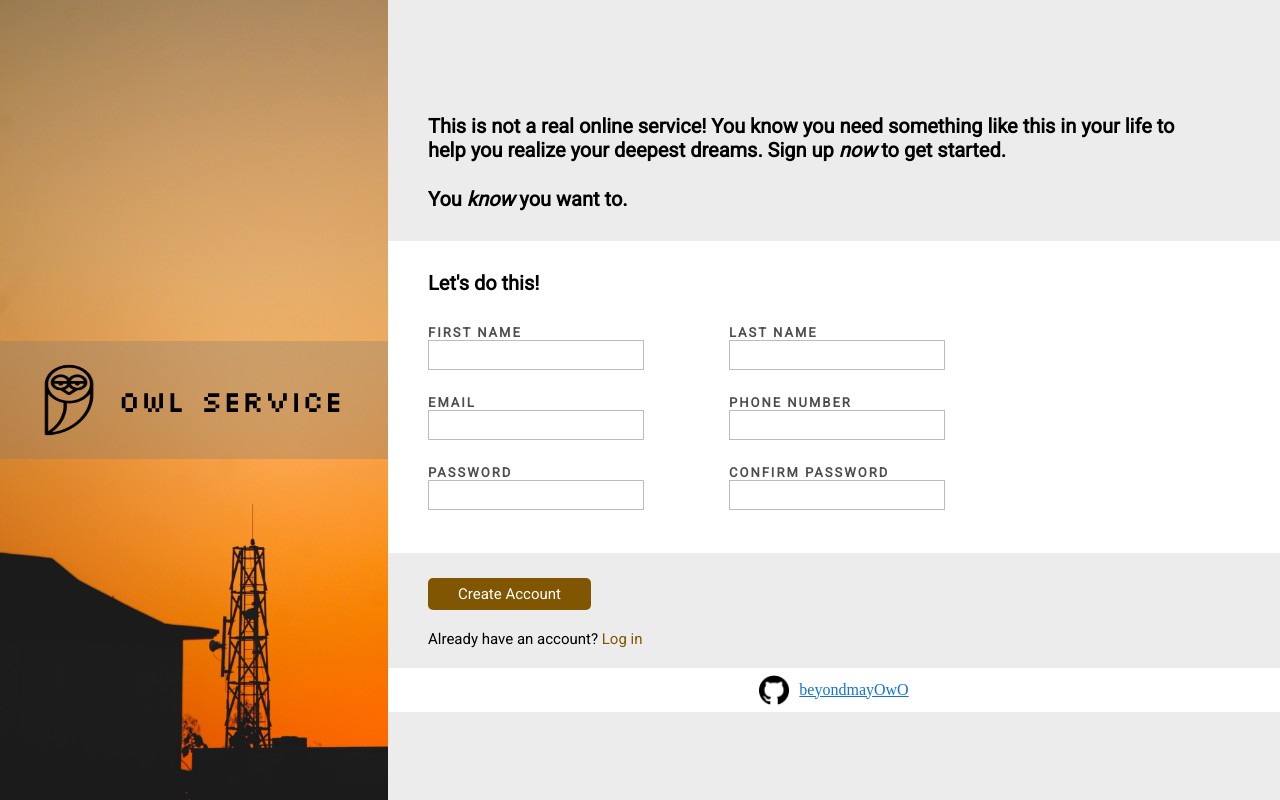
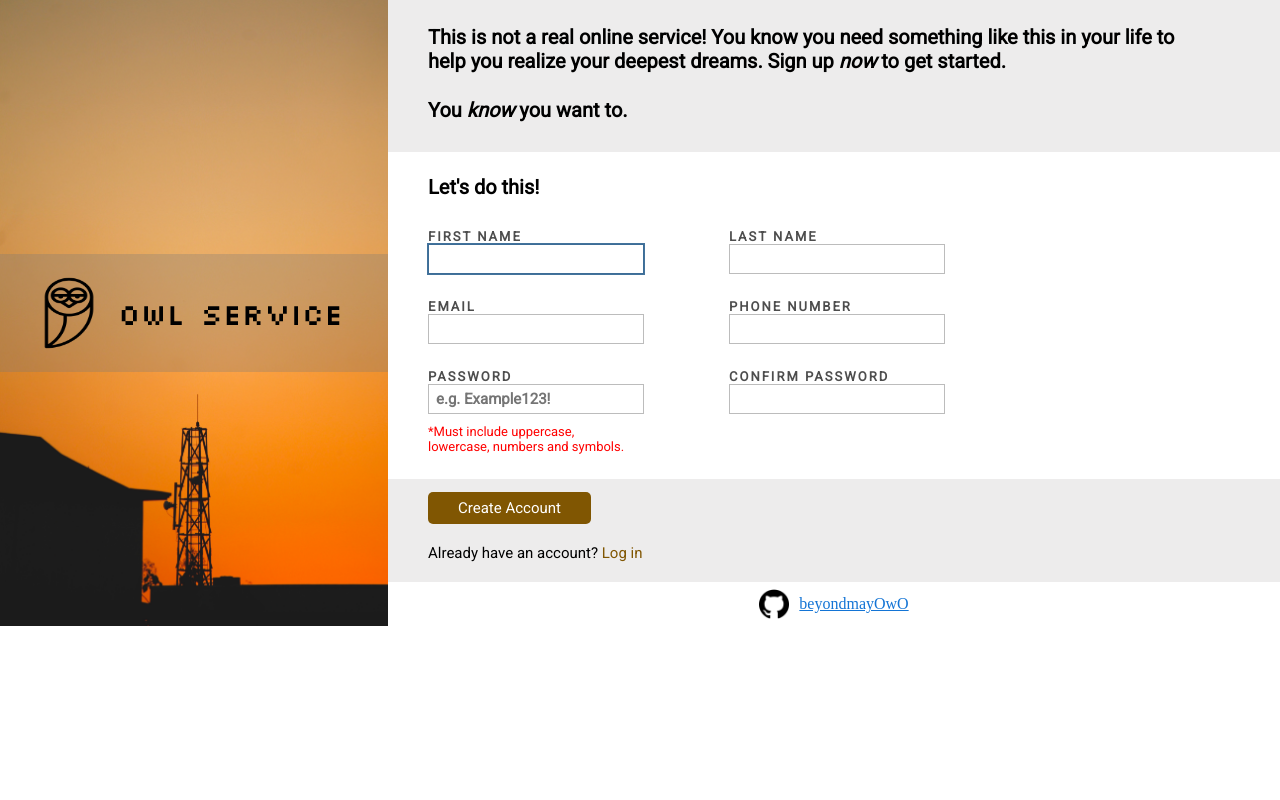
Before and after one commit to beyondmayOwO/sign-up-form, a plain HTML site: page index.html in a window 1280 px wide. Drawn offline with Linux system fonts and the light colour scheme.

Commit message:
Added focus to first name input and password alert

```diff
--- a/index.html
+++ b/index.html
@@ -27,7 +27,7 @@
         <ul>
           <li>
             <label for="first-name">FIRST NAME</label>
-            <input type="text" name="user-first-name" id="first-name">
+            <input type="text" name="user-first-name" id="first-name" autofocus>
           </li>
 
           <li>
@@ -47,12 +47,16 @@
 
           <li>
             <label for="password">PASSWORD</label>
-            <input type="password" name="user-password" id="password">
+            <input type="password" name="user-password" id="password" placeholder="e.g. Example123!">
+            <span class="password-alert">*Must include uppercase, lowercase, numbers and symbols.</span>
           </li>
 
           <li>
             <label for="confirm-password">CONFIRM PASSWORD</label>
             <input type="password" name="user-confirmed-password" id="confirm-password">
+            <span class="confirm-password-alert">
+
+            </span>
           </li>
         </ul>
       </div>
--- a/styles.css
+++ b/styles.css
@@ -3,7 +3,6 @@
 font-family: 'Silkscreen', sans-serif;*/
 
 body {
-  height: 100vh;
   margin: 0;
   padding: 0;
   display: flex;
@@ -61,7 +60,6 @@ body {
 
 /* Form section */
 form {
-  /*background-color: #fff;*/
   font-family: 'Roboto', sans-serif;
   font-size: 13px;
   padding-top: 20px;
@@ -77,7 +75,7 @@ ul {
 
 .form-body {
   background-color: #fff;
-  padding: 30px 0 5px 40px;
+  padding: 23px 0 0 40px;
 }
 
 li {
@@ -113,11 +111,17 @@ input:invalid {
   outline: 1px solid rgb(235, 90, 90);
 }
 
+.password-alert, .confirm-password-alert {
+  color: red;
+  width: 210px;
+  margin-top: 10px;
+}
+
 /* Create account and Log in */
 .account {
   background-color: rgb(237, 236, 236);
   padding-left: 40px;
-  padding-top: 25px;
+  padding-top: 0;
 }
 
 .create-account {
```
